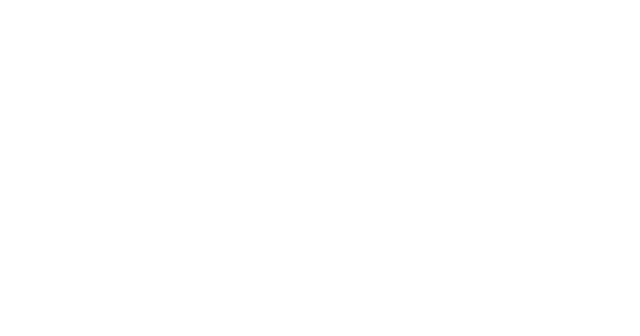
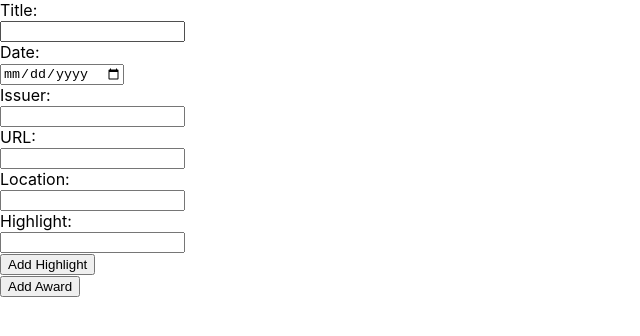
Before and after one commit to syamkarni/Resume_builder, a React (Create React App) app in the folder frontend/: page /Awards in a window 1280 px wide. Before the commit this address had no page. Shown: the top 336 px of the page, without its empty margins (0-640 px from the left). Built offline with nearby package versions, Linux system fonts and the light colour scheme.

Commit message:
added awards, certificates and skills barebone

```diff
--- a/frontend/src/App.js
+++ b/frontend/src/App.js
@@ -8,6 +8,9 @@ import Education from './components/Education';
 import Project from './components/Project';
 import EActivities from './components/EActivities';
 import VData from './components/VData';
+import Certificates from './components/Certificates';
+import Awards from './components/Awards';
+import Skills from './components/Skills';
 
 const App = () => {
   return (
@@ -20,7 +23,9 @@ const App = () => {
         <Route path="/Project" element={<Project />} />
         <Route path="/EActivities" element={<EActivities />} />
         <Route path="/VData" element={<VData />} />
-
+        <Route path="/Certificates" element={<Certificates />} />
+        <Route path="/Awards" element={<Awards />} />
+        <Route path="/Skills" element={<Skills />} />
       </Routes>
     </Router>
   );
--- /dev/null
+++ b/frontend/src/components/Awards/index.js
@@ -0,0 +1,133 @@
+import React, { useState } from 'react';
+
+const Awards = () => {
+  const [awards, setAwards] = useState([]);
+  const [currentAward, setCurrentAward] = useState({
+    title: '',
+    date: '',
+    issuer: '',
+    url: '',
+    location: '',
+    highlights: ['']
+  });
+
+  const handleInputChange = (e, index) => {
+    const { name, value } = e.target;
+    if (name === 'highlights') {
+      const updatedHighlights = [...currentAward.highlights];
+      updatedHighlights[index] = value;
+      setCurrentAward({ ...currentAward, highlights: updatedHighlights });
+    } else {
+      setCurrentAward((prev) => ({ ...prev, [name]: value }));
+    }
+  };
+
+  const addHighlightField = () => {
+    setCurrentAward((prev) => ({
+      ...prev,
+      highlights: [...prev.highlights, '']
+    }));
+  };
+
+  const addAward = () => {
+    if (currentAward.title && currentAward.date && currentAward.issuer) {
+      setAwards((prev) => [...prev, currentAward]);
+      setCurrentAward({
+        title: '',
+        date: '',
+        issuer: '',
+        url: '',
+        location: '',
+        highlights: ['']
+      });
+    }
+  };
+
+  return (
+    <div className="section-container" id="awards">
+      <div className="section-main">
+        <label htmlFor="title">Title:</label><br />
+        <input
+          type="text"
+          id="title"
+          name="title"
+          value={currentAward.title}
+          onChange={handleInputChange}
+          required
+        /><br />
+
+        <label htmlFor="date">Date:</label><br />
+        <input
+          type="date"
+          id="date"
+          name="date"
+          value={currentAward.date}
+          onChange={handleInputChange}
+          required
+        /><br />
+
+        <label htmlFor="issuer">Issuer:</label><br />
+        <input
+          type="text"
+          id="issuer"
+          name="issuer"
+          value={currentAward.issuer}
+          onChange={handleInputChange}
+          required
+        /><br />
+
+        <label htmlFor="url">URL:</label><br />
+        <input
+          type="url"
+          id="url"
+          name="url"
+          value={currentAward.url}
+          onChange={handleInputChange}
+        /><br />
+
+        <label htmlFor="location">Location:</label><br />
+        <input
+          type="text"
+          id="location"
+          name="location"
+          value={currentAward.location}
+          onChange={handleInputChange}
+          required
+        /><br />
+
+        {currentAward.highlights.map((highlight, index) => (
+          <div key={index}>
+            <label htmlFor={`highlight-${index}`}>Highlight:</label><br />
+            <input
+              type="text"
+              id={`highlight-${index}`}
+              name="highlights"
+              value={highlight}
+              onChange={(e) => handleInputChange(e, index)}
+            /><br />
+          </div>
+        ))}
+        <button type="button" onClick={addHighlightField}>Add Highlight</button><br />
+
+        <button type="button" onClick={addAward}>Add Award</button>
+
+        <div className="award-list">
+          {awards.map((award, index) => (
+            <div key={index} className="award-entry">
+              <h3>{award.title}</h3>
+              <p>Issued by: {award.issuer}</p>
+              <p>Date: {award.date}</p>
+              <p>Location: {award.location}</p>
+              {award.url && <a href={award.url} target="_blank" rel="noopener noreferrer">View Award</a>}
+              {award.highlights.map((highlight, highlightIndex) => (
+                <p key={highlightIndex}>{highlight}</p>
+              ))}
+            </div>
+          ))}
+        </div>
+      </div>
+    </div>
+  );
+};
+
+export default Awards;
--- /dev/null
+++ b/frontend/src/components/Certificates/index.js
@@ -0,0 +1,88 @@
+import React, { useState } from 'react';
+
+const Certificates = () => {
+  const [certificates, setCertificates] = useState([]);
+  const [currentCertificate, setCurrentCertificate] = useState({
+    name: '',
+    date: '',
+    issuer: '',
+    url: ''
+  });
+
+  const handleInputChange = (e) => {
+    const { name, value } = e.target;
+    setCurrentCertificate((prev) => ({ ...prev, [name]: value }));
+  };
+
+  const addCertificate = () => {
+    if (currentCertificate.name && currentCertificate.date && currentCertificate.issuer) {
+      setCertificates((prev) => [...prev, currentCertificate]);
+      setCurrentCertificate({
+        name: '',
+        date: '',
+        issuer: '',
+        url: ''
+      });
+    }
+  };
+
+  return (
+    <div className="section-container" id="certificates">
+      <div className="section-main">
+        <label htmlFor="name">Certificate Name:</label><br />
+        <input
+          type="text"
+          id="name"
+          name="name"
+          value={currentCertificate.name}
+          onChange={handleInputChange}
+          required
+        /><br />
+
+        <label htmlFor="date">Date:</label><br />
+        <input
+          type="date"
+          id="date"
+          name="date"
+          value={currentCertificate.date}
+          onChange={handleInputChange}
+          required
+        /><br />
+
+        <label htmlFor="issuer">Issuer:</label><br />
+        <input
+          type="text"
+          id="issuer"
+          name="issuer"
+          value={currentCertificate.issuer}
+          onChange={handleInputChange}
+          required
+        /><br />
+
+        <label htmlFor="url">Certificate URL:</label><br />
+        <input
+          type="url"
+          id="url"
+          name="url"
+          value={currentCertificate.url}
+          onChange={handleInputChange}
+        /><br />
+
+        <button type="button" onClick={addCertificate}>Add Certificate</button>
+
+        <div className="certificate-list">
+          {certificates.map((certificate, index) => (
+            <div key={index} className="certificate-entry">
+              <h3>{certificate.name}</h3>
+              <p>Issued by: {certificate.issuer}</p>
+              <p>Date: {certificate.date}</p>
+              {certificate.url && <a href={certificate.url} target="_blank" rel="noopener noreferrer">View Certificate</a>}
+            </div>
+          ))}
+        </div>
+      </div>
+    </div>
+  );
+};
+
+export default Certificates;
--- /dev/null
+++ b/frontend/src/components/Skills/index.js
@@ -0,0 +1,85 @@
+import React, { useState } from 'react';
+
+const Skills = () => {
+  const [skillsData, setSkillsData] = useState([]);
+  const [currentCategory, setCurrentCategory] = useState({
+    category: '',
+    skills: ['']
+  });
+
+  const handleInputChange = (e, index) => {
+    const { name, value } = e.target;
+    if (name === 'skills') {
+      const updatedSkills = [...currentCategory.skills];
+      updatedSkills[index] = value;
+      setCurrentCategory({ ...currentCategory, skills: updatedSkills });
+    } else {
+      setCurrentCategory((prev) => ({ ...prev, [name]: value }));
+    }
+  };
+
+  const addSkillField = () => {
+    setCurrentCategory((prev) => ({
+      ...prev,
+      skills: [...prev.skills, '']
+    }));
+  };
+
+  const addCategory = () => {
+    if (currentCategory.category && currentCategory.skills.length > 0) {
+      setSkillsData((prev) => [...prev, currentCategory]);
+      setCurrentCategory({
+        category: '',
+        skills: ['']
+      });
+    }
+  };
+
+  return (
+    <div className="section-container" id="skills">
+      <div className="section-main">
+        <label htmlFor="category">Skill Category:</label><br />
+        <input
+          type="text"
+          id="category"
+          name="category"
+          value={currentCategory.category}
+          onChange={handleInputChange}
+          required
+        /><br />
+
+        {currentCategory.skills.map((skill, index) => (
+          <div key={index}>
+            <label htmlFor={`skill-${index}`}>Skill:</label><br />
+            <input
+              type="text"
+              id={`skill-${index}`}
+              name="skills"
+              value={skill}
+              onChange={(e) => handleInputChange(e, index)}
+              required
+            /><br />
+          </div>
+        ))}
+
+        <button type="button" onClick={addSkillField}>Add Skill</button><br />
+        <button type="button" onClick={addCategory}>Add Category</button>
+
+        <div className="skills-list">
+          {skillsData.map((category, index) => (
+            <div key={index} className="skills-entry">
+              <h3>{category.category}</h3>
+              <ul>
+                {category.skills.map((skill, skillIndex) => (
+                  <li key={skillIndex}>{skill}</li>
+                ))}
+              </ul>
+            </div>
+          ))}
+        </div>
+      </div>
+    </div>
+  );
+};
+
+export default Skills;
```
Also changed, not shown: frontend/src/components/Work/index.js (line endings or trailing spaces).
